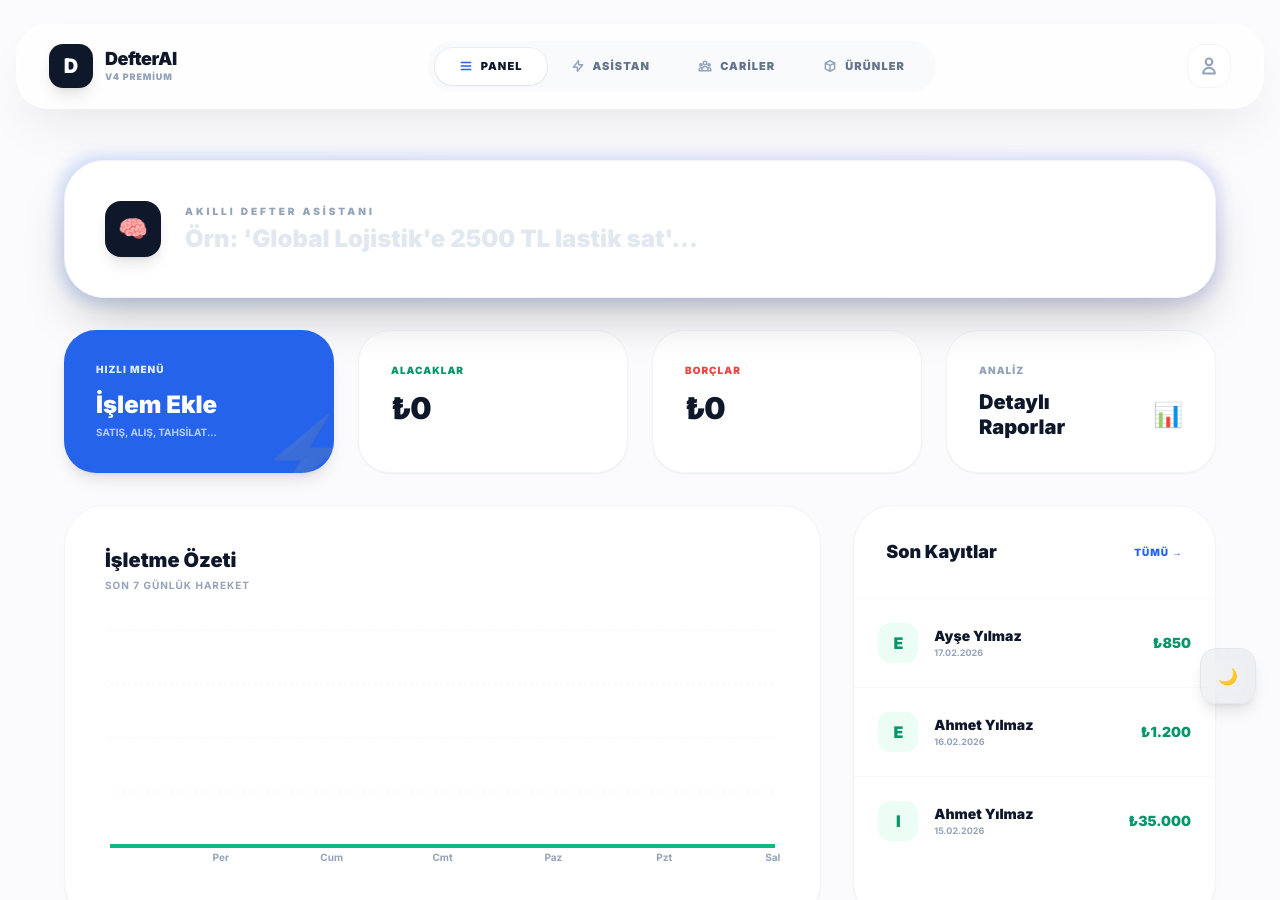
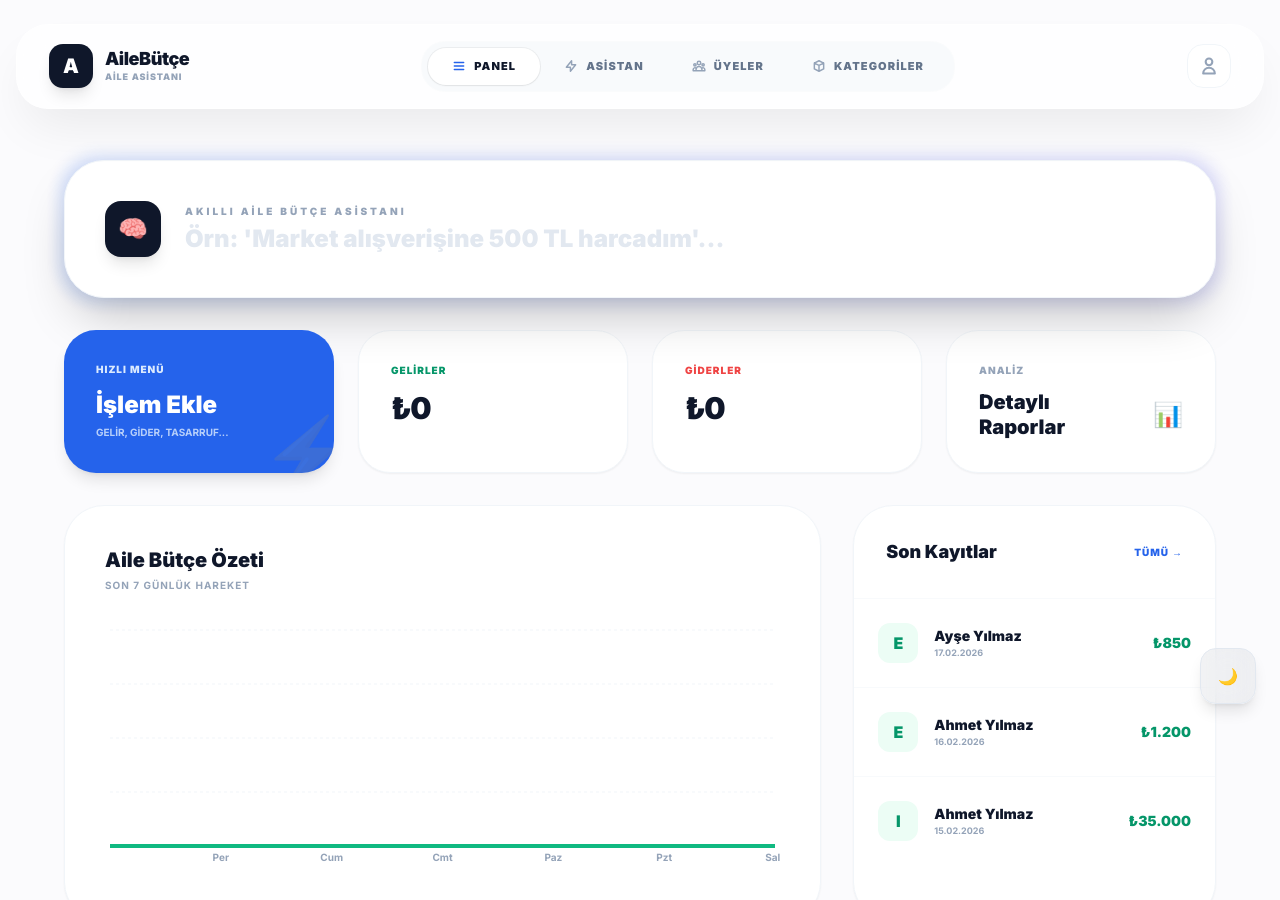
Before and after one commit to eneserk1/CariAI, a React (Vite) app: page / in a window 1280 px wide. Shown: the top 900 px of the page. Built offline with nearby package versions, Linux system fonts and the light colour scheme.

Commit message:
Update UI text and labels for family budget context
Co-authored-by: eneserk1 <190527412+eneserk1@users.noreply.github.com>

```diff
--- a/components/Dashboard.tsx
+++ b/components/Dashboard.tsx
@@ -74,13 +74,13 @@ const Dashboard: React.FC<DashboardProps> = ({
                   {isProcessing ? '✨' : '🧠'}
               </div>
               <div className="flex-1">
-                  <h2 className="text-[10px] font-black text-slate-400 uppercase tracking-[0.3em] mb-1">Akıllı Defter Asistanı</h2>
+                  <h2 className="text-[10px] font-black text-slate-400 uppercase tracking-[0.3em] mb-1">Akıllı Aile Bütçe Asistanı</h2>
                   <input
                       type="text"
                       value={query}
                       onChange={handleInputChange}
                       onKeyDown={handleKeyDown}
-                      placeholder="Örn: 'Global Lojistik'e 2500 TL lastik sat'..."
+                      placeholder="Örn: 'Market alışverişine 500 TL harcadım'..."
                       className="w-full bg-transparent border-none text-xl md:text-2xl font-black text-slate-900 dark:text-white placeholder:text-slate-200 dark:placeholder:text-slate-700 focus:outline-none focus:ring-0"
                   />
               </div>
@@ -98,7 +98,7 @@ const Dashboard: React.FC<DashboardProps> = ({
           <div className="relative z-10">
             <p className="text-[10px] font-black text-blue-100 uppercase tracking-widest mb-3">HIZLI MENÜ</p>
             <h3 className="text-2xl font-black text-white">İşlem Ekle</h3>
-            <p className="text-blue-100 text-[10px] font-bold mt-1 uppercase opacity-80">Satış, Alış, Tahsilat...</p>
+            <p className="text-blue-100 text-[10px] font-bold mt-1 uppercase opacity-80">Gelir, Gider, Tasarruf...</p>
           </div>
           <span className="absolute -bottom-4 -right-4 text-7xl opacity-10 group-hover:rotate-12 transition-transform">⚡</span>
 
@@ -131,12 +131,12 @@ const Dashboard: React.FC<DashboardProps> = ({
         </div>
 
         <div className="bg-white dark:bg-slate-900 p-8 rounded-[32px] border border-slate-100 dark:border-slate-800 shadow-sm">
-          <p className="text-[10px] font-black text-emerald-600 uppercase tracking-widest mb-3">ALACAKLAR</p>
+          <p className="text-[10px] font-black text-emerald-600 uppercase tracking-widest mb-3">GELİRLER</p>
           <p className="text-3xl font-black text-slate-900 dark:text-white tracking-tighter">₺{totalReceivable.toLocaleString('tr-TR')}</p>
         </div>
 
         <div className="bg-white dark:bg-slate-900 p-8 rounded-[32px] border border-slate-100 dark:border-slate-800 shadow-sm">
-          <p className="text-[10px] font-black text-red-500 uppercase tracking-widest mb-3">BORÇLAR</p>
+          <p className="text-[10px] font-black text-red-500 uppercase tracking-widest mb-3">GİDERLER</p>
           <p className="text-3xl font-black text-slate-900 dark:text-white tracking-tighter">₺{totalPayable.toLocaleString('tr-TR')}</p>
         </div>
 
@@ -154,7 +154,7 @@ const Dashboard: React.FC<DashboardProps> = ({
         <div className="lg:col-span-2 bg-white dark:bg-slate-900 p-8 md:p-10 rounded-[40px] border border-slate-100 dark:border-slate-800 shadow-sm flex flex-col h-full">
             <div className="flex justify-between items-center mb-8">
                 <div>
-                    <h3 className="font-black text-xl text-slate-900 dark:text-white">İşletme Özeti</h3>
+                    <h3 className="font-black text-xl text-slate-900 dark:text-white">Aile Bütçe Özeti</h3>
                     <p className="text-[10px] font-bold text-slate-400 uppercase tracking-widest mt-1">Son 7 Günlük Hareket</p>
                 </div>
             </div>
--- a/components/Header.tsx
+++ b/components/Header.tsx
@@ -11,8 +11,8 @@ const Header: React.FC<HeaderProps> = ({ activeTab, setActiveTab, businessName }
   const menuItems = [
     { id: 'dashboard', label: 'Panel', icon: 'M4 6h16M4 12h16M4 18h16' },
     { id: 'chat', label: 'Asistan', icon: 'M13 10V3L4 14h7v7l9-11h-7z' },
-    { id: 'customers', label: 'Cariler', icon: 'M17 20h5v-2a3 3 0 00-5.356-1.857M17 20H7m10 0v-2c0-.656-.126-1.283-.356-1.857M7 20H2v-2a3 3 0 015.356-1.857M7 20v-2c0-.656.126-1.283.356-1.857m0 0a5.002 5.002 0 019.288 0M15 7a3 3 0 11-6 0 3 3 0 016 0zm6 3a2 2 0 11-4 0 2 2 0 014 0zM7 10a2 2 0 11-4 0 2 2 0 014 0z' },
-    { id: 'products', label: 'Ürünler', icon: 'M20 7l-8-4-8 4m16 0l-8 4m8-4v10l-8 4m0-10L4 7m8 4v10M4 7v10l8 4' },
+    { id: 'customers', label: 'Üyeler', icon: 'M17 20h5v-2a3 3 0 00-5.356-1.857M17 20H7m10 0v-2c0-.656-.126-1.283-.356-1.857M7 20H2v-2a3 3 0 015.356-1.857M7 20v-2c0-.656.126-1.283.356-1.857m0 0a5.002 5.002 0 019.288 0M15 7a3 3 0 11-6 0 3 3 0 016 0zm6 3a2 2 0 11-4 0 2 2 0 014 0zM7 10a2 2 0 11-4 0 2 2 0 014 0z' },
+    { id: 'products', label: 'Kategoriler', icon: 'M20 7l-8-4-8 4m16 0l-8 4m8-4v10l-8 4m0-10L4 7m8 4v10M4 7v10l8 4' },
   ];
 
   return (
@@ -20,10 +20,10 @@ const Header: React.FC<HeaderProps> = ({ activeTab, setActiveTab, businessName }
       <div className="pointer-events-auto bg-white/70 dark:bg-slate-900/70 glass-effect border border-white/40 dark:border-slate-800 shadow-[0_25px_50px_-12px_rgba(0,0,0,0.08)] rounded-[32px] flex items-center justify-between w-full max-w-7xl px-8 py-4 transition-all duration-500">
 
         <div className="flex items-center cursor-pointer group" onClick={() => setActiveTab('dashboard')}>
-          <div className="bg-slate-900 dark:bg-blue-600 rounded-[14px] flex items-center justify-center text-white font-black shadow-lg transform group-hover:scale-110 transition-transform w-11 h-11 text-xl">D</div>
+          <div className="bg-slate-900 dark:bg-blue-600 rounded-[14px] flex items-center justify-center text-white font-black shadow-lg transform group-hover:scale-110 transition-transform w-11 h-11 text-xl">A</div>
           <div className="flex flex-col ml-3">
-             <span className="text-lg font-black tracking-tight text-slate-900 dark:text-white leading-none">DefterAI</span>
-             <span className="text-[9px] font-black text-slate-400 tracking-widest uppercase mt-0.5">V4 Premium</span>
+             <span className="text-lg font-black tracking-tight text-slate-900 dark:text-white leading-none">AileBütçe</span>
+             <span className="text-[9px] font-black text-slate-400 tracking-widest uppercase mt-0.5">Aile Asistanı</span>
           </div>
         </div>
 
--- a/components/MobileNavBar.tsx
+++ b/components/MobileNavBar.tsx
@@ -11,13 +11,13 @@ const MobileNavBar: React.FC<MobileNavBarProps> = ({ activeTab, setActiveTab })
     { id: 'dashboard', label: 'Panel', icon: (
       <svg className="w-6 h-6" fill="none" stroke="currentColor" viewBox="0 0 24 24"><path strokeLinecap="round" strokeLinejoin="round" strokeWidth={2} d="M4 6a2 2 0 012-2h2a2 2 0 012 2v2a2 2 0 01-2 2H6a2 2 0 01-2-2V6zM14 6a2 2 0 012-2h2a2 2 0 012 2v2a2 2 0 01-2 2h-2a2 2 0 01-2-2V6zM4 16a2 2 0 012-2h2a2 2 0 012 2v2a2 2 0 01-2 2H6a2 2 0 01-2-2v-2zM14 16a2 2 0 012-2h2a2 2 0 012 2v2a2 2 0 01-2 2h-2a2 2 0 01-2-2v-2z" /></svg>
     )},
-    { id: 'customers', label: 'Cariler', icon: (
+    { id: 'customers', label: 'Üyeler', icon: (
       <svg className="w-6 h-6" fill="none" stroke="currentColor" viewBox="0 0 24 24"><path strokeLinecap="round" strokeLinejoin="round" strokeWidth={2} d="M17 20h5v-2a3 3 0 00-5.356-1.857M17 20H7m10 0v-2c0-.656-.126-1.283-.356-1.857M7 20H2v-2a3 3 0 015.356-1.857M7 20v-2c0-.656.126-1.283.356-1.857m0 0a5.002 5.002 0 019.288 0M15 7a3 3 0 11-6 0 3 3 0 016 0zm6 3a2 2 0 11-4 0 2 2 0 014 0zM7 10a2 2 0 11-4 0 2 2 0 014 0z" /></svg>
     )},
     { id: 'chat', label: 'Asistan', icon: (
       <svg className="w-6 h-6" fill="none" stroke="currentColor" viewBox="0 0 24 24"><path strokeLinecap="round" strokeLinejoin="round" strokeWidth={2} d="M13 10V3L4 14h7v7l9-11h-7z" /></svg>
     )},
-    { id: 'products', label: 'Ürünler', icon: (
+    { id: 'products', label: 'Kategoriler', icon: (
       <svg className="w-6 h-6" fill="none" stroke="currentColor" viewBox="0 0 24 24"><path strokeLinecap="round" strokeLinejoin="round" strokeWidth={2} d="M20 7l-8-4-8 4m16 0l-8 4m8-4v10l-8 4m0-10L4 7m8 4v10M4 7v10l8 4" /></svg>
     )},
   ];
```
